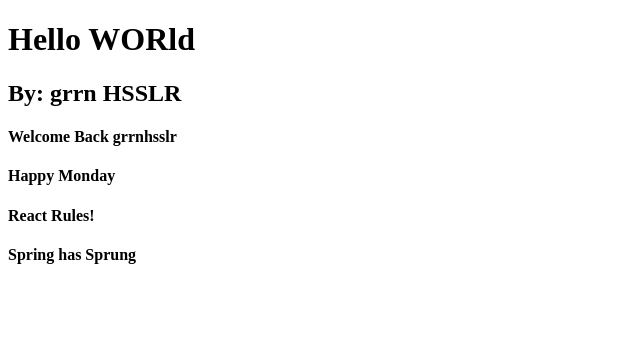
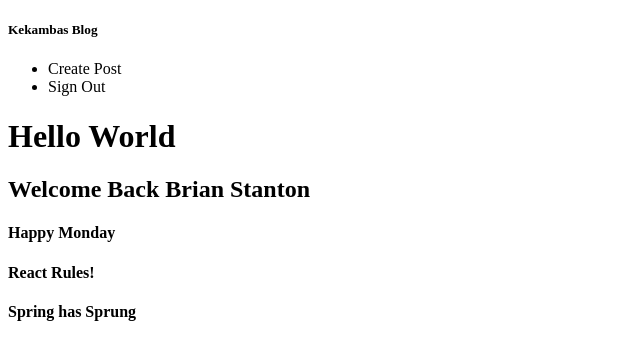
Before and after one commit to grrnhsslr/blogFrontEnd, a React (Vite) app: page / in a window 1280 px wide. Shown: the top 360 px of the page, without its empty margins (0-640 px from the left). Built offline with nearby package versions, Linux system fonts and the light colour scheme; the HTML template or start-up script is replaced by a standard one.

Commit message:
add navigation components with is loggedin props

```diff
--- a/src/App.tsx
+++ b/src/App.tsx
@@ -1,12 +1,13 @@
-import React from "react";
+import Navigation from './components/Navigation';
+
 
 export default function App(){
       // return React.createElement('div', {}, React.createElement('h1', {}, "hellow ordl"), React.createElement('h2', {}, 'by grrnhsslr'));
-  const firstName: string = "grrn";
-  const lastName: string = 'hsslr';
+    const firstName: string = 'Brian';
+    const lastName: string = 'Stanton';
     const isLoggedIn: boolean = true;
 
-  const posts: {id:Number, title:String}[] = [
+    const posts: {id:number, title:string}[] = [
         {id: 1, title: 'Happy Monday'},
         {id: 2, title: 'React Rules!'},
         {id: 3, title: 'Spring has Sprung'}
@@ -14,10 +15,10 @@
 
     return (
         <>
-            <h1>Hello WORld</h1>
-            <h2>By: {firstName} {lastName.toUpperCase()}</h2>
-            <h4>{isLoggedIn ? `Welcome Back ${firstName}${lastName}` : 'Please login or signup'}</h4>
-            {posts.map(t => <h4>{t.title}</h4>)}
+            <Navigation isLoggedIn={isLoggedIn}/>
+            <h1>Hello World</h1>
+            <h2>{isLoggedIn ? `Welcome Back ${firstName} ${lastName}` : 'Please Log In or Sign Up'}</h2>
+            {posts.map( p => <h4 key={p.id}>{p.title}</h4> )}
         </>
     )
 }
--- /dev/null
+++ b/src/components/Navigation.tsx
@@ -0,0 +1,26 @@
+
+type NavigationProps = {
+    isLoggedIn: boolean
+}
+
+export default function Navigation({ isLoggedIn }:NavigationProps){
+
+    return (
+        <div>
+            <h5>Kekambas Blog</h5>
+            <ul>
+                {isLoggedIn ? (
+                    <>
+                        <li>Create Post</li>
+                        <li>Sign Out</li>
+                    </>
+                ) : (
+                    <>
+                        <li>Sign Up</li>
+                        <li>Log In</li>
+                    </>
+                ) }
+            </ul>
+        </div>
+    )
+}
```
Lines whose indentation alone changed are shown as unchanged.
